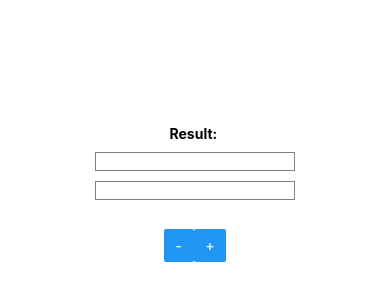
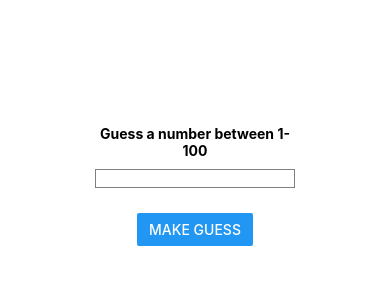
Before and after one commit to Millamarianna/Weatherapp, a React Native app: screen / in a window 390 px wide. Shown: the top 300 px of the page. Built offline with nearby package versions, Linux system fonts and the light colour scheme.

Commit message:
Tehtävä 2 (Numeron arvaus)

```diff
--- a/App.js
+++ b/App.js
@@ -1,31 +1,53 @@
-import { StyleSheet, Text, View, Button, TextInput} from 'react-native';
-import React, { useState } from 'react';
+import { StyleSheet, Text, View, FlatList, Button, TextInput, Alert} from 'react-native';
+import React, { useState, useEffect } from 'react';
 
 export default function App() {
-  const [numberOne, setNumberOne] = useState('');
-  const [numberTwo, setNumberTwo] = useState('');
-  const [result, setResult] = useState('');
+  const [number, setNumber] = useState('');
+  const [guessed, setGuessed] = useState(false);
+  const [random, setRandom] = useState('');
+  const [times, setTimes] = useState(0);
+  var message = ""
 
-  const minusPressed = () => {
-    setResult(parseInt(numberOne) - parseInt(numberTwo))
-  }
+  useEffect( () => {
+    setRandom(Math.floor(Math.random() * 100) + 1)
+  }, []);
 
-  const plusPressed = () => {
-    setResult(parseInt(numberOne) + parseInt(numberTwo))
-  }
+  console.log(random)
 
+  const pressed = () => {
+    setGuessed(true)
+    setTimes(times+1)
+    }
+
+    const checkNumber = () => {
+      return(
+        <Text style={styles.text}>{parseInt(number)===random ? (correct()) : wrongGuess()}</Text>
+      )
+    }
+
+    const wrongGuess = () => {
+      return(
+        <Text style={styles.text}>{parseInt(number)>random ? <Text>Your guess {number} is too high</Text> : <Text>Your guess {number} is too low</Text>}</Text>
+      )
+    }
+
+    const correct = () => {
+
+      times.toString
+      message = "You guessed the number in " + times + " guesses"
+      Alert.alert('Correct!', message, [{text: 'OK', onPress: () => console.log('OK Pressed')}])
+
+  };
 
   return (
     <View style={styles.container}>
 
+      <Text style={styles.text}>{guessed===false ? <Text>Guess a number between 1-100</Text> : checkNumber()}</Text>
 
-      <Text style={styles.text}>Result: {result}</Text>
-      <TextInput style={styles.input} keyboardType="numeric" onChangeText={numberOne => setNumberOne(numberOne)} value={numberOne}/>
-      <TextInput style={styles.input} keyboardType="numeric" onChangeText={numberTwo => setNumberTwo(numberTwo)} value={numberTwo}/>
+      <TextInput style={styles.input} keyboardType="numeric" onChangeText={(number) => {setNumber(number); setGuessed(false)}}/>
 
       <View style={styles.button}>
-      <Button onPress={minusPressed} title=" - " />
-      <Button onPress={plusPressed} title=" + " />
+      <Button onPress={pressed} title=" MAKE GUESS " />
       </View>
 
     </View>
@@ -54,9 +76,8 @@ const styles = StyleSheet.create({
   },
   button: {
     alignItems: 'center',
-    height: 40,
-    width: 200,
-    marginTop: 20,
+    margin: 20,
+    gap: 10,
     justifyContent: 'center',
     flexDirection: 'row'
   }
```
